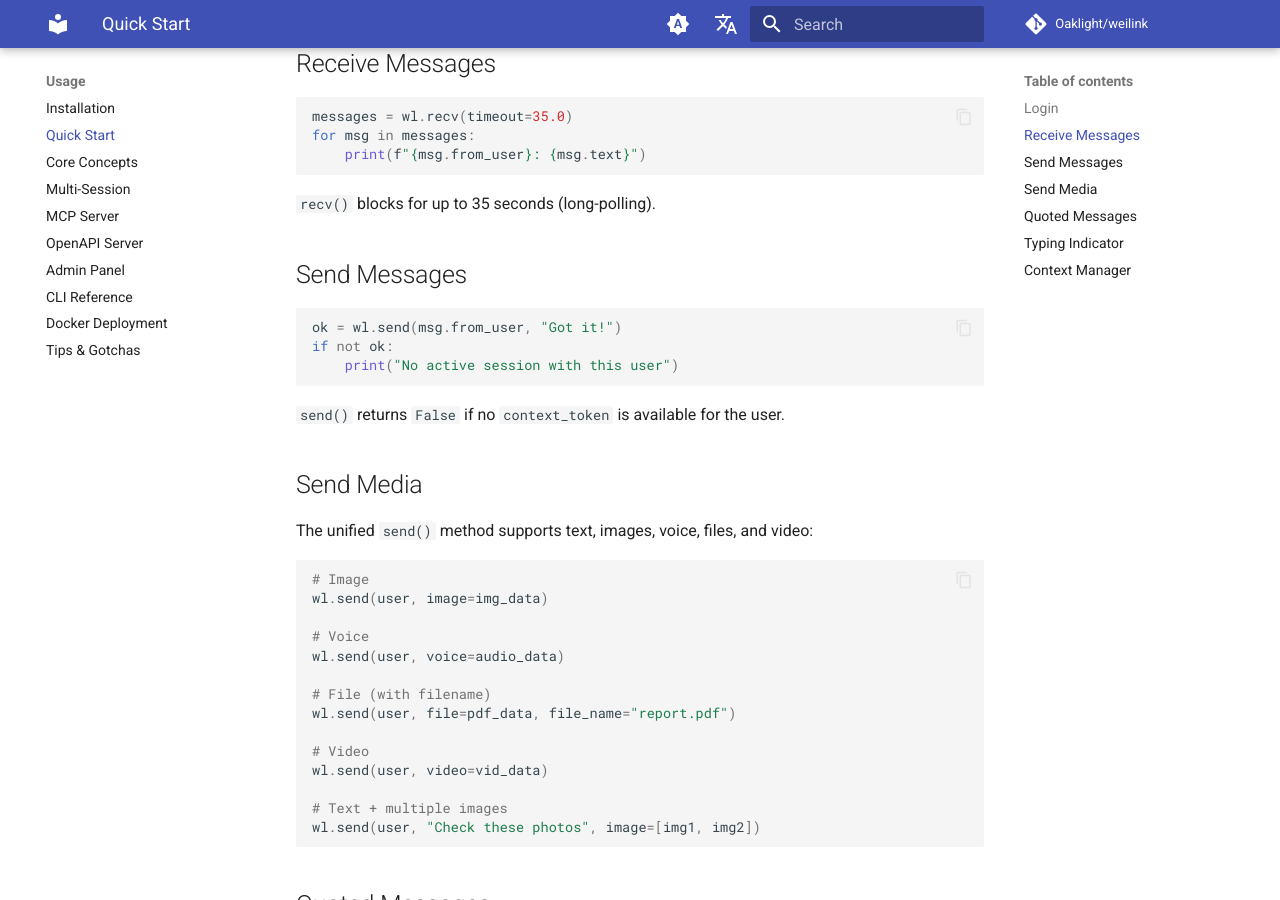
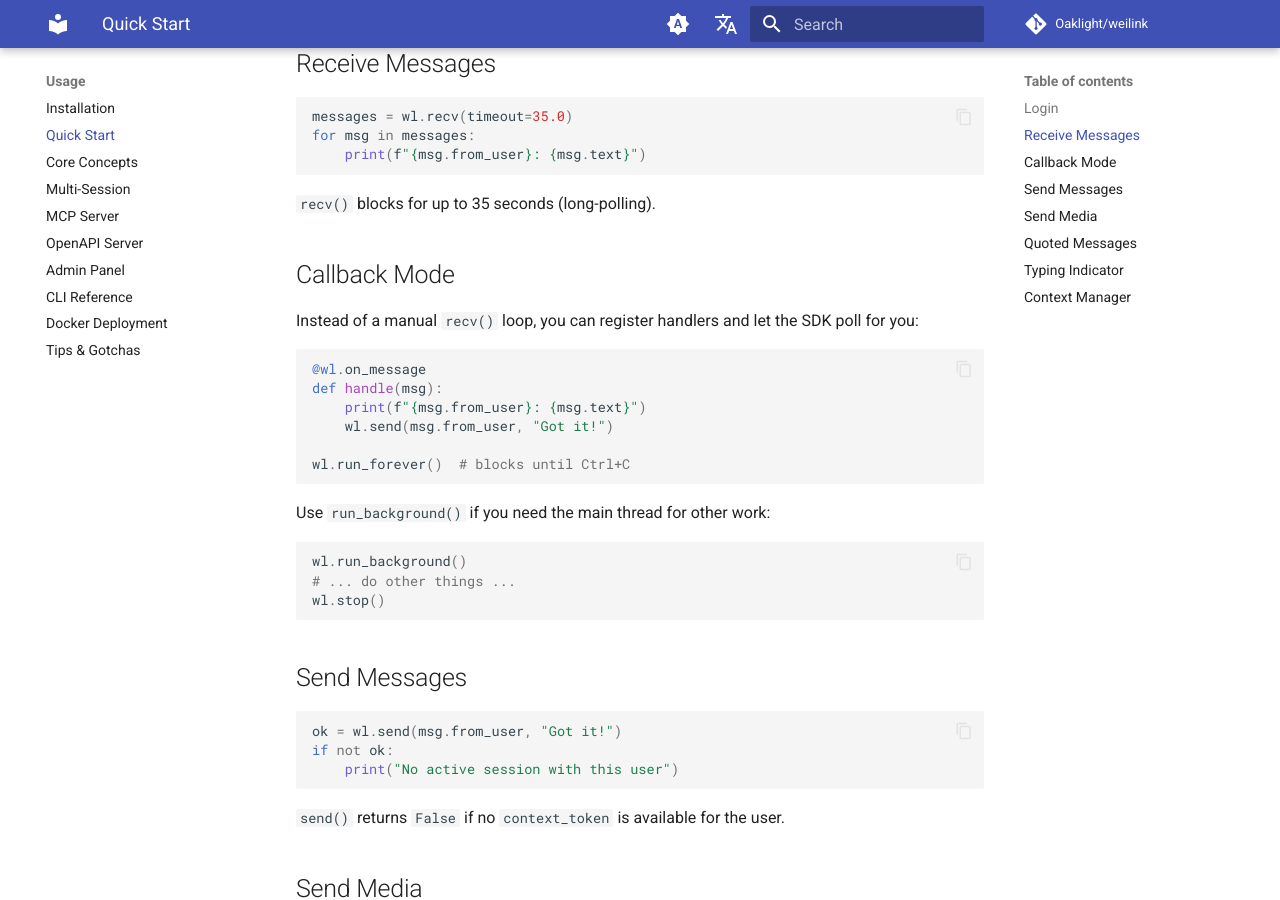
Before and after one commit to Oaklight/weilink, an MkDocs documentation site: the page built from docs/usage/quickstart.md, in a window 1280 px wide and 900 px high, scrolled down 453 px. Built offline with MkDocs 1.6.1 and Material for MkDocs 9.7.7, drawn with Linux system fonts in a browser that asks for light colours; comment, search, counter and statistics services are not loaded.

Commit message:
Add callback echo docs and quickstart callback section

````diff
--- a/docs/usage/quickstart.md
+++ b/docs/usage/quickstart.md
@@ -22,6 +22,27 @@ for msg in messages:
 ```
 
 `recv()` blocks for up to 35 seconds (long-polling).
+
+## Callback Mode
+
+Instead of a manual `recv()` loop, you can register handlers and let the SDK poll for you:
+
+```python
+@wl.on_message
+def handle(msg):
+    print(f"{msg.from_user}: {msg.text}")
+    wl.send(msg.from_user, "Got it!")
+
+wl.run_forever()  # blocks until Ctrl+C
+```
+
+Use `run_background()` if you need the main thread for other work:
+
+```python
+wl.run_background()
+# ... do other things ...
+wl.stop()
+```
 
 ## Send Messages
 
--- a/mkdocs.yml
+++ b/mkdocs.yml
@@ -97,6 +97,7 @@ nav:
       - Models: api/models.md
   - Examples:
       - Simple Echo: examples/simple_echo.md
+      - Callback Echo: examples/callback_echo.md
       - AI Echo Bot: examples/echo_bot.md
       - Media Echo: examples/media_echo.md
       - Multi-Session Echo: examples/multi_echo.md
````
Also changed, not shown: docs/examples/callback_echo.md (added, +32 -0 lines).
